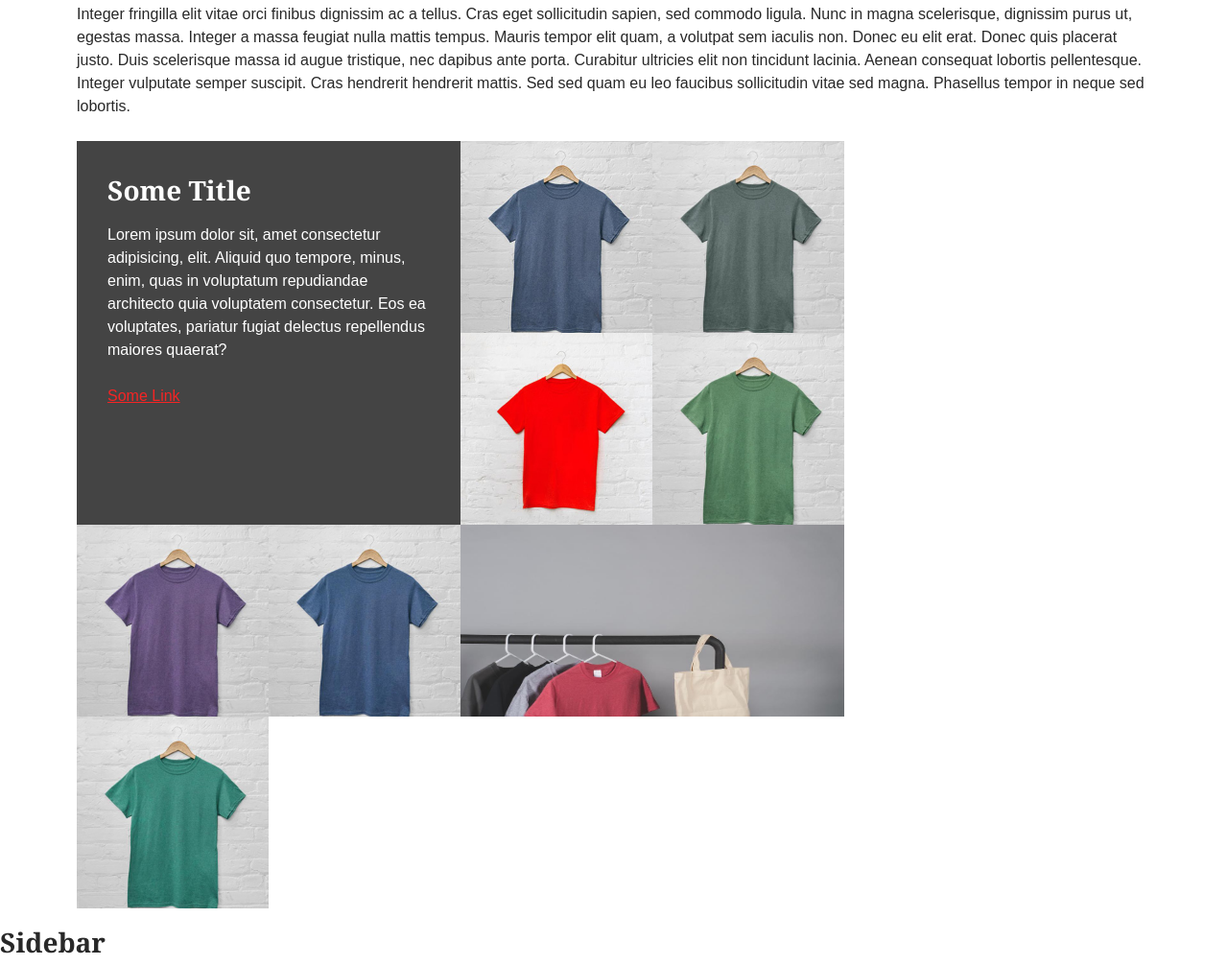
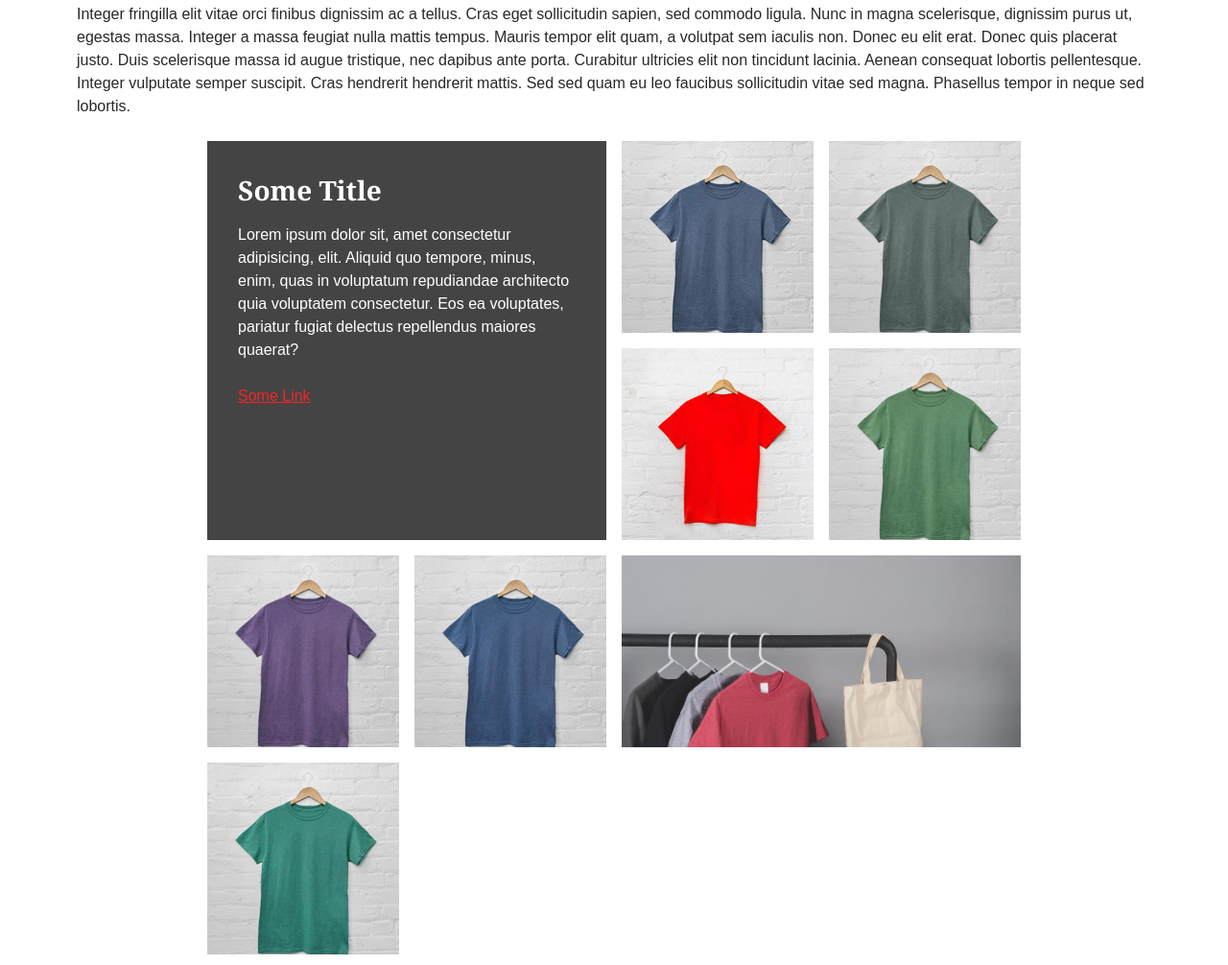
Before and after one commit to LauraKochen/day-8, a plain HTML site: page gallery.html in a window 1280 px wide. Shown: the part 631-1637 px from the top of the page at 96% size. Drawn offline with Linux system fonts and the light colour scheme.

Commit message:
added justify content property

```diff
--- a/styles/gallery.css
+++ b/styles/gallery.css
@@ -237,7 +237,13 @@ a.site-name {
     /* Set all row heights based on the content inside the grid items, this is the refault value */
     /* grid-template-rows: auto auto; */
 
+    /* grid auto rows */
     /* grid-template-rows: 10rem 300px auto; */
+
+    /* creating space between the images, ie gap */
+    gap: 1rem;
+
+    justify-content: center;
   }
 
   .photo-gallery img {
@@ -253,6 +259,8 @@ a.site-name {
   }
 
   .large-image img {
+    object-fit: cover;
+    object-position: left bottom;
   }
 
   .info-box {
```
